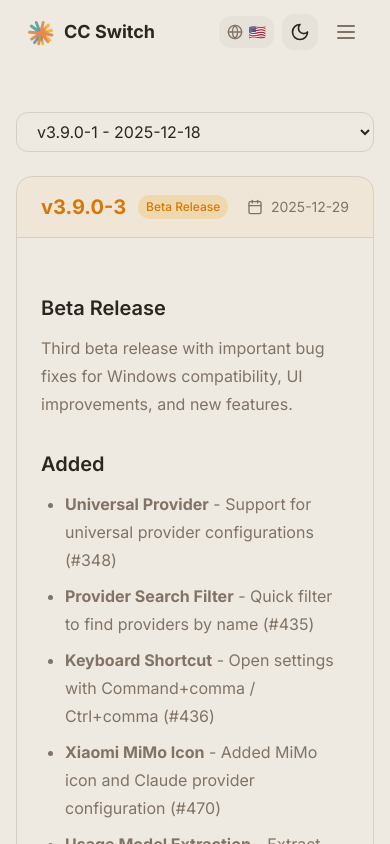
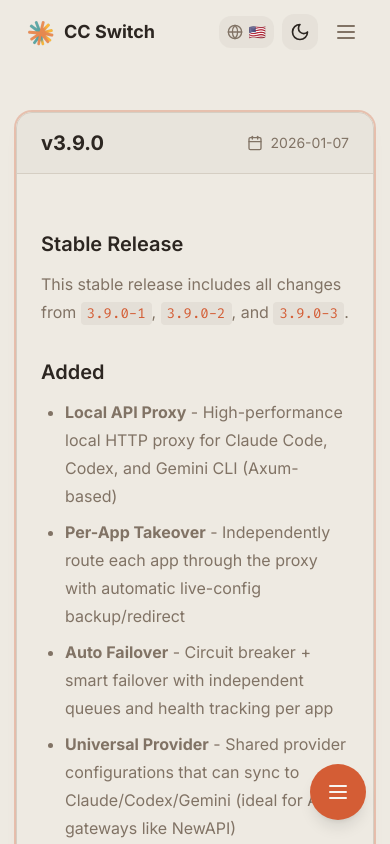
Before and after one commit to yovinchen/cc-switch-website, a React (Vite) app: page /changelog in a window 390 px wide. Shown: the top 844 px of the page. Built offline with nearby package versions, Linux system fonts and the light colour scheme.

Commit message:
feat(changelog): load from local file with mobile nav
- Fetch CHANGELOG.md from public/docs instead of inline constant
- Add loading state with spinner
- Replace mobile select with floating button + sidebar
- Filter common section titles from TOC
- Widen content area to match docs page

```diff
--- a/src/pages/ChangelogPage.tsx
+++ b/src/pages/ChangelogPage.tsx
@@ -1,13 +1,12 @@
 import { useState, useEffect, useMemo } from 'react';
-import { motion } from 'framer-motion';
-import { Calendar, Tag, ChevronRight } from 'lucide-react';
+import { motion, AnimatePresence } from 'framer-motion';
+import { Calendar, Tag, ChevronRight, Menu, X } from 'lucide-react';
 import { cn } from '@/lib/utils';
 import { SiteNavbar } from '@/components/ccswitch/SiteNavbar';
 import { SiteFooter } from '@/components/ccswitch/SiteFooter';
 import { MarkdownRenderer } from '@/components/docs/MarkdownRenderer';
 import { SEOHead } from '@/components/SEOHead';
 import { useLanguage } from '@/i18n/LanguageContext';
-import { CHANGELOG_MARKDOWN } from '@/content/changelog';
 
 interface VersionEntry {
   version: string;
@@ -20,13 +19,31 @@ export default function ChangelogPage() {
   const { t } = useLanguage();
   const [activeVersion, setActiveVersion] = useState<string>('');
   const [expandedVersions, setExpandedVersions] = useState<string[]>([]);
+  const [changelogMarkdown, setChangelogMarkdown] = useState<string>('');
+  const [isLoading, setIsLoading] = useState(true);
+  const [isMobileNavOpen, setIsMobileNavOpen] = useState(false);
+
+  // Fetch changelog from local file
+  useEffect(() => {
+    fetch('/docs/CHANGELOG.md')
+      .then(res => res.text())
+      .then(content => {
+        setChangelogMarkdown(content);
+        setIsLoading(false);
+      })
+      .catch(() => {
+        setChangelogMarkdown('# 加载失败\n\n无法加载更新日志，请稍后重试。');
+        setIsLoading(false);
+      });
+  }, []);
 
   // Parse changelog into version entries
   const versions = useMemo(() => {
+    if (!changelogMarkdown) return [];
     const entries: VersionEntry[] = [];
     // Match version headers like ## [3.9.0-1] - 2025-12-18
     const versionRegex = /^## \[([^\]]+)\]\s*-\s*(\d{4}-\d{2}-\d{2})/gm;
-    const parts = CHANGELOG_MARKDOWN.split(versionRegex);
+    const parts = changelogMarkdown.split(versionRegex);
 
     // Skip the first part (content before first version)
     for (let i = 1; i < parts.length; i += 3) {
@@ -45,7 +62,7 @@ export default function ChangelogPage() {
     }
 
     return entries;
-  }, []);
+  }, [changelogMarkdown]);
 
   // Set first version as active and expanded by default
   useEffect(() => {
@@ -111,8 +128,12 @@ export default function ChangelogPage() {
 
         <main className="pt-20 md:pt-24">
           {/* Content */}
-          <div className="max-w-7xl mx-auto px-4 sm:px-6 lg:px-8 py-8">
-            {(
+          <div className="max-w-[1400px] mx-auto px-4 sm:px-6 lg:px-8 py-8">
+            {isLoading ? (
+              <div className="flex items-center justify-center py-12">
+                <div className="animate-spin rounded-full h-8 w-8 border-b-2 border-primary"></div>
+              </div>
+            ) : (
               <div className="flex gap-8">
                 {/* Version Sidebar */}
                 <aside className="hidden lg:block w-64 shrink-0">
@@ -151,21 +172,6 @@ export default function ChangelogPage() {
 
                 {/* Main Content */}
                 <div className="flex-1 min-w-0">
-                  {/* Mobile Version Selector */}
-                  <div className="lg:hidden mb-6">
-                    <select
-                      value={activeVersion}
-                      onChange={(e) => handleVersionClick(e.target.value)}
-                      className="w-full px-4 py-2 rounded-lg border border-border bg-background text-foreground"
-                    >
-                      {versions.map((entry) => (
-                        <option key={entry.version} value={entry.version}>
-                          v{entry.version} - {entry.date}
-                        </option>
-                      ))}
-                    </select>
-                  </div>
-
                   {/* Version Cards */}
                   <div className="space-y-8">
                     {versions.map((entry, index) => (
@@ -234,6 +240,79 @@ export default function ChangelogPage() {
           </div>
         </main>
 
+        {/* Mobile Navigation Button */}
+        <button
+          onClick={() => setIsMobileNavOpen(true)}
+          className="lg:hidden fixed bottom-6 right-6 z-40 p-4 bg-primary text-primary-foreground rounded-full shadow-lg hover:bg-primary/90 transition-colors"
+          aria-label="打开版本列表"
+        >
+          <Menu className="w-6 h-6" />
+        </button>
+
+        {/* Mobile Navigation Overlay */}
+        <AnimatePresence>
+          {isMobileNavOpen && (
+            <>
+              <motion.div
+                initial={{ opacity: 0 }}
+                animate={{ opacity: 1 }}
+                exit={{ opacity: 0 }}
+                className="lg:hidden fixed inset-0 z-50 bg-background/80 backdrop-blur-sm"
+                onClick={() => setIsMobileNavOpen(false)}
+              />
+              <motion.div
+                initial={{ x: '-100%' }}
+                animate={{ x: 0 }}
+                exit={{ x: '-100%' }}
+                transition={{ type: 'spring', damping: 25, stiffness: 200 }}
+                className="lg:hidden fixed inset-y-0 left-0 z-50 w-80 max-w-[85vw] bg-background border-r border-border shadow-xl overflow-y-auto"
+              >
+                <div className="flex items-center justify-between p-4 border-b border-border">
+                  <span className="font-semibold text-foreground flex items-center gap-2">
+                    <Tag className="w-4 h-4" />
+                    {t.changelog.versions}
+                  </span>
+                  <button
+                    onClick={() => setIsMobileNavOpen(false)}
+                    className="p-2 rounded-lg hover:bg-muted transition-colors"
+                    aria-label="关闭"
+                  >
+                    <X className="w-5 h-5" />
+                  </button>
+                </div>
+                <div className="p-4 space-y-1">
+                  {versions.map((entry) => (
+                    <button
+                      key={entry.version}
+                      onClick={() => {
+                        handleVersionClick(entry.version);
+                        setIsMobileNavOpen(false);
+                      }}
+                      className={cn(
+                        'w-full flex items-center gap-2 px-3 py-2 rounded-lg text-left text-sm transition-all duration-200',
+                        activeVersion === entry.version
+                          ? 'bg-primary/10 text-primary font-medium'
+                          : 'text-muted-foreground hover:bg-muted hover:text-foreground'
+                      )}
+                    >
+                      <ChevronRight className={cn(
+                        'w-3 h-3 transition-transform',
+                        activeVersion === entry.version && 'rotate-90'
+                      )} />
+                      <span className="flex-1">v{entry.version}</span>
+                      {entry.isPreRelease && (
+                        <span className="text-xs px-1.5 py-0.5 rounded bg-amber-500/20 text-amber-600 dark:text-amber-400">
+                          beta
+                        </span>
+                      )}
+                    </button>
+                  ))}
+                </div>
+              </motion.div>
+            </>
+          )}
+        </AnimatePresence>
+
         <SiteFooter />
       </div>
     </>
@@ -245,10 +324,21 @@ function VersionToc({ content }: { content: string }) {
   const headings = useMemo(() => {
     const regex = /^### (.+)$/gm;
     const items: { text: string; id: string }[] = [];
+    // Common changelog section titles to exclude
+    const excludeList = [
+      'added', 'changed', 'fixed', 'removed', 'deprecated', 'security',
+      'improved', 'stats', 'technical', 'notes', 'dependencies',
+      'beta release', 'stable release', 'migration notes',
+      'new features', 'bug fixes', 'improvements', 'breaking changes',
+      'reverted', 'statistics', 'strategic positioning',
+    ];
     let match;
 
     while ((match = regex.exec(content)) !== null) {
-      const text = match[1].trim();
+      const text = match[1].trim().replace(/^[✨🔧🐛📦⚠️🏗️🔄🛠️🧪📝🚀]+\s*/, '');
+      const lowerText = text.toLowerCase();
+      // Skip common section titles
+      if (excludeList.includes(lowerText)) continue;
       const id = text
         .toLowerCase()
         .replace(/[^a-z0-9\s-]/g, '')
```
